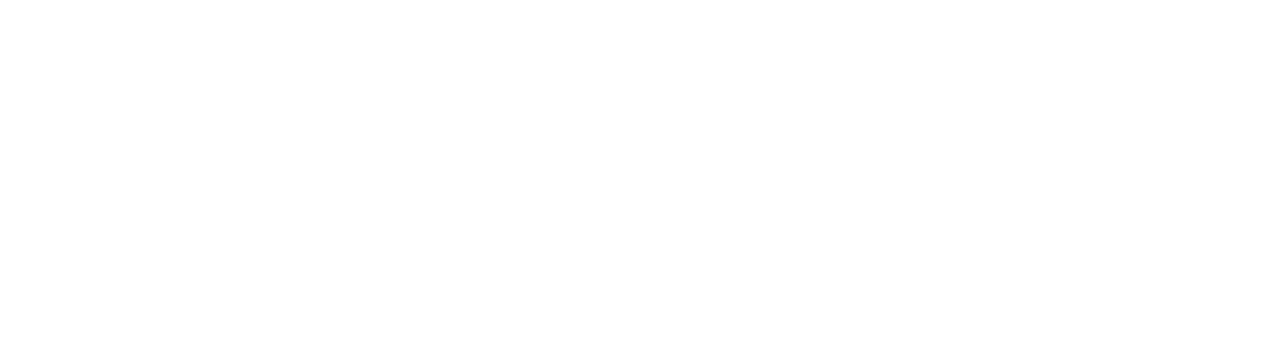
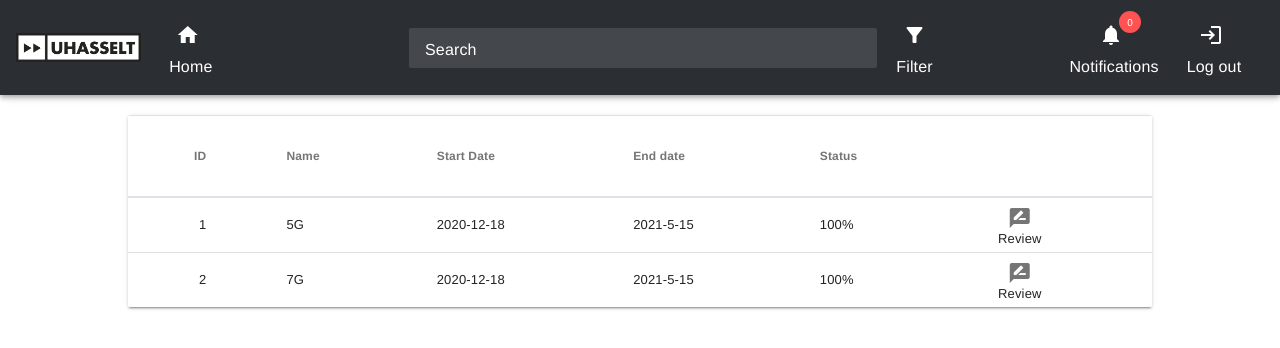
Before and after one commit to MichielG-1953184/projectucse, a Vue app: page /#/overview in a window 1280 px wide. Before the commit this address led to /#/. Shown: the top 348 px of the page. Built offline with nearby package versions, Linux system fonts and the light colour scheme.

Commit message:
quick actions

```diff
--- a/src/App.vue
+++ b/src/App.vue
@@ -111,7 +111,17 @@
         dpo:false,
         inUse:false,
         faculty:"IT",
-        notifications:[]
+        notifications:[
+          {
+            notifMessage:"test",
+            relatedFormId:1
+          }
+          ,
+           {
+            notifMessage:"tddgest",
+            relatedFormId:"1"
+          }
+        ]
       },
       {
         email:"dpo@uhasselt.be",
@@ -119,7 +129,7 @@
         dpo:true,
         inUse:true,
         faculty:"none",
-        notifications:[]
+        notifications:[ ]
       },
     ],
     standardQuestions:{
--- a/src/views/AddForm.vue
+++ b/src/views/AddForm.vue
@@ -20,7 +20,7 @@
         <div class="md-toolbar-section-end">
           <md-menu md-size="auto" md-align-trigger>
             <div class= "iconWithText">
-                <md-badge :md-content="$parent.newMessagesResearcher">
+                <md-badge :md-content="currentUser.notifications.length">
 
                     <md-button class="md-icon-button" md-menu-trigger>
                         <md-icon>notifications</md-icon>
@@ -32,11 +32,10 @@
                 </div>
 
                 <md-menu-content>
-                    <md-menu-item>Notificatie 1</md-menu-item>
-                    <md-menu-item>Notificatie 2</md-menu-item>
-                    <md-menu-item>Notificatie 3</md-menu-item>
+                    <md-menu-item v-for="item in currentUser.notifications" :key="item.email" @click="navNotification(item)">{{item.notifMessage}}</md-menu-item>
               </md-menu-content>
             </md-menu>
+
 
           <div class= "iconWithText">
             <a :href="'#/login'">
@@ -353,6 +352,12 @@
       currentUser:this.$parent.accounts.find(account => account.inUse == true),
     }},
     methods: {
+      navNotification(item){
+      this.currentUser.notifications.splice(this.currentUser.notifications.indexOf(item), 1);
+      this.$router.push({path:('detail/' + item.relatedFormId)});
+      //this.navDetail(item.relatedFormId);
+
+    },
       save(){
         var qptLength = 0;
         for(var i = 0; i < this.questionsPerTitle.length; i++){
--- a/src/views/Detail.vue
+++ b/src/views/Detail.vue
@@ -20,7 +20,7 @@
         <div class="md-toolbar-section-end">
           <md-menu md-size="auto" md-align-trigger>
             <div class= "iconWithText">
-                <md-badge :md-content="$parent.newMessagesResearcher">
+        <md-badge :md-content="currentUser.notifications.length">
 
                     <md-button class="md-icon-button" md-menu-trigger>
                         <md-icon>notifications</md-icon>
@@ -32,11 +32,10 @@
                 </div>
 
                 <md-menu-content>
-                    <md-menu-item>Notificatie 1</md-menu-item>
-                    <md-menu-item>Notificatie 2</md-menu-item>
-                    <md-menu-item>Notificatie 3</md-menu-item>
+                    <md-menu-item v-for="item in currentUser.notifications" :key="item.email" @click="navNotification(item)">{{item.notifMessage}}</md-menu-item>
               </md-menu-content>
             </md-menu>
+
 
           <div class= "iconWithText">
             <a :href="'#/login'">
@@ -219,6 +218,12 @@
     }
         },
   methods: {
+     navNotification(item){
+      this.currentUser.notifications.splice(this.currentUser.notifications.indexOf(item), 1);
+      this.$router.push({path:('detail/' + item.relatedFormId)});
+      //this.navDetail(item.relatedFormId);
+
+    },
     editDetail(id) {
       console.log(id)
       this.$router.push({path:('/edit/'+id)})
--- a/src/views/Edit.vue
+++ b/src/views/Edit.vue
@@ -20,7 +20,7 @@
         <div class="md-toolbar-section-end">
           <md-menu md-size="auto" md-align-trigger>
             <div class= "iconWithText">
-                <md-badge :md-content="$parent.newMessagesResearcher">
+                <md-badge :md-content="currentUser.notifications.length">
 
                     <md-button class="md-icon-button" md-menu-trigger>
                         <md-icon>notifications</md-icon>
@@ -32,11 +32,10 @@
                 </div>
 
                 <md-menu-content>
-                    <md-menu-item>Notificatie 1</md-menu-item>
-                    <md-menu-item>Notificatie 2</md-menu-item>
-                    <md-menu-item>Notificatie 3</md-menu-item>
+                    <md-menu-item v-for="item in currentUser.notifications" :key="item.email" @click="navNotification(item)">{{item.notifMessage}}</md-menu-item>
               </md-menu-content>
             </md-menu>
+
 
           <div class= "iconWithText">
             <a :href="'#/login'">
@@ -432,7 +431,13 @@
         this.accounts.push(emailaddress)
 
         this.teamMembers.splice(this.teamMembers.indexOf(this.teamMembers.find(member => member.email == emailaddress)), 1);
-      }
+      },
+       navNotification(item){
+      this.currentUser.notifications.splice(this.currentUser.notifications.indexOf(item), 1);
+      this.$router.push({path:('detail/' + item.relatedFormId)});
+      //this.navDetail(item.relatedFormId);
+
+    }
   },
   mounted(){
       var form=JSON.parse(JSON.stringify(this.$parent.forms.find(form => form.id == this.$route.params.id)));
--- a/src/views/Overview.vue
+++ b/src/views/Overview.vue
@@ -144,35 +144,10 @@
     </md-toolbar>
 
 
-  <!-- <div class="table" v-if="this.searchNameCriteria ==''">
-    <md-table v-model="filteredForms" md-sort="name" md-sort-order="asc" md-card>
-      <md-table-row v-if="item.teamMembers.find(member => member.email==currentUser.email)!=null || currentUser.dpo==true" @click.native="navDetail(item.id)" slot="md-table-row" slot-scope="{ item }">
-        <md-table-cell md-label="ID" md-numeric>{{ item.id }}</md-table-cell>
-        <md-table-cell md-label="Name" md-sort-by="name">{{ item.standardAnswers.projectname.answer }}</md-table-cell>
 
-        <md-table-cell md-label="Start Date" md-sort-by="startDate">{{ item.standardAnswers.beginDate.answer}}</md-table-cell>
-
-        <md-table-cell md-label="End date" md-sort-by="endDate">{{ item.standardAnswers.endDate.answer }}</md-table-cell>
-
-        <md-table-cell md-label="Status" md-sort-by="status" >{{ item.status }}%</md-table-cell>
-      </md-table-row>
-
-      <md-table-row v-else slot="md-table-row" style="background-color: grey" slot-scope="{ item }">
-        <md-table-cell md-label="ID" md-numeric>{{ item.id }}</md-table-cell>
-        <md-table-cell md-label="Name" md-sort-by="name">{{ item.standardAnswers.projectname.answer }}</md-table-cell>
-
-        <md-table-cell md-label="Start Date" md-sort-by="startDate"></md-table-cell>
-
-        <md-table-cell md-label="End date" md-sort-by="endDate"></md-table-cell>
-
-        <md-table-cell md-label="Status" md-sort-by="status" ></md-table-cell>
-      </md-table-row>
-    </md-table>
-
-  </div>  -->
   <div class="table"  >
     <md-table v-model="filteredForms" md-sort="name" md-sort-order="asc" md-card>
-      <md-table-row  v-if="item.teamMembers.find(member => member.email==currentUser.email)!=null || currentUser.dpo==true" @click.native="navDetail(item.id)" slot="md-table-row" slot-scope="{ item }">
+      <md-table-row  v-if="item.teamMembers.find(member => member.email==currentUser.email)!=null" @click.native="navDetail(item.id)" slot="md-table-row" slot-scope="{ item }">
         <md-table-cell md-label="ID" md-numeric>{{ item.id }}</md-table-cell>
         <md-table-cell md-label="Name" md-sort-by="standardAnswers.projectname.answer">{{ item.standardAnswers.projectname.answer }}</md-table-cell>
 
@@ -183,7 +158,27 @@
         <md-table-cell md-label="Status" md-sort-by="status" >{{ item.status }}%</md-table-cell>
       </md-table-row>
 
+       <md-table-row  v-else-if="currentUser.dpo==true" @click="navDetail(item.id)" slot="md-table-row" slot-scope="{ item }">
+        <md-table-cell md-label="ID" md-numeric>{{ item.id }}</md-table-cell>
+        <md-table-cell md-label="Name" md-sort-by="standardAnswers.projectname.answer">{{ item.standardAnswers.projectname.answer }}</md-table-cell>
+
+        <md-table-cell md-label="Start Date" md-sort-by="standardAnswers.beginDate.answer">{{ item.standardAnswers.beginDate.answer}}</md-table-cell>
+
+        <md-table-cell md-label="End date" md-sort-by="standardAnswers.endDate.answer">{{ item.standardAnswers.endDate.answer }}</md-table-cell>
+
+        <md-table-cell md-label="Status" md-sort-by="status" >{{ item.status }}%</md-table-cell>
+        <md-table-cell>
+          <div class="quickActionIconWithText" @click.stop="quickReview(item.id)">
+              <md-button class="quickAction" >
+                <md-icon>rate_review</md-icon>
+              </md-button>
+              <p>Review</p>
+          </div>
+        </md-table-cell>
+      </md-table-row>
+
       <md-table-row v-else slot="md-table-row" style="background-color: grey" slot-scope="{ item }">
+
         <md-table-cell md-label="ID" md-numeric>{{ item.id }}</md-table-cell>
         <md-table-cell md-label="Name" md-sort-by="standardAnswers.projectname.answer">{{ item.standardAnswers.projectname.answer }}</md-table-cell>
 
@@ -219,6 +214,9 @@
     }
   },
   methods: {
+    quickReview(id){
+     this.$router.push({path:('/review/'+id)})
+    },
     onSearch(){
       console.log("enter");
         this.filteredForms = this.overviewforms.filter(form =>{
@@ -236,10 +234,13 @@
       this.$router.push('addForm')
     },
     navDetail(id){
+      console.log( "d" +id)
       this.$router.push({path:('detail/'+id)})
     },
     navNotification(item){
       this.currentUser.notifications.splice(this.currentUser.notifications.indexOf(item), 1);
+      //var id = item.relatedFormId;
+      //this.$router.push({path:('detail/' + id)});
       this.navDetail(item.relatedFormId);
 
     },
@@ -324,7 +325,16 @@
 </script>
 <style scoped>
 
-
+.quickActionIconWithText{
+  text-align: center;
+  float:left;
+  margin-top: -10px;
+  margin-bottom: -25px;
+}
+.quickAction{
+  height:0% !important;
+  margin:auto;
+}
 .table{
   margin:auto !important;
   width: 80%  !important;
--- a/src/views/Review.vue
+++ b/src/views/Review.vue
@@ -20,7 +20,7 @@
         <div class="md-toolbar-section-end">
           <md-menu md-size="auto" md-align-trigger>
             <div class= "iconWithText">
-                <md-badge :md-content="$parent.newMessagesResearcher">
+                <md-badge :md-content="currentUser.notifications.length">
 
                     <md-button class="md-icon-button" md-menu-trigger>
                         <md-icon>notifications</md-icon>
@@ -32,9 +32,7 @@
                 </div>
 
                 <md-menu-content>
-                    <md-menu-item>Notificatie 1</md-menu-item>
-                    <md-menu-item>Notificatie 2</md-menu-item>
-                    <md-menu-item>Notificatie 3</md-menu-item>
+                    <md-menu-item v-for="item in currentUser.notifications" :key="item.email" @click="navNotification(item)">{{item.notifMessage}}</md-menu-item>
               </md-menu-content>
             </md-menu>
 
@@ -250,6 +248,12 @@
     }
         },
   methods: {
+     navNotification(item){
+      this.currentUser.notifications.splice(this.currentUser.notifications.indexOf(item), 1);
+      this.$router.push({path:('detail/' + item.relatedFormId)});
+      //this.navDetail(item.relatedFormId);
+
+    },
     accept() {
       var form = this.$parent.forms.find(form => form.id == this.$route.params.id);
       form.reviewstatus="Accepted"
```
Also changed, not shown: src/views/Login.vue (+15 -4 lines).
